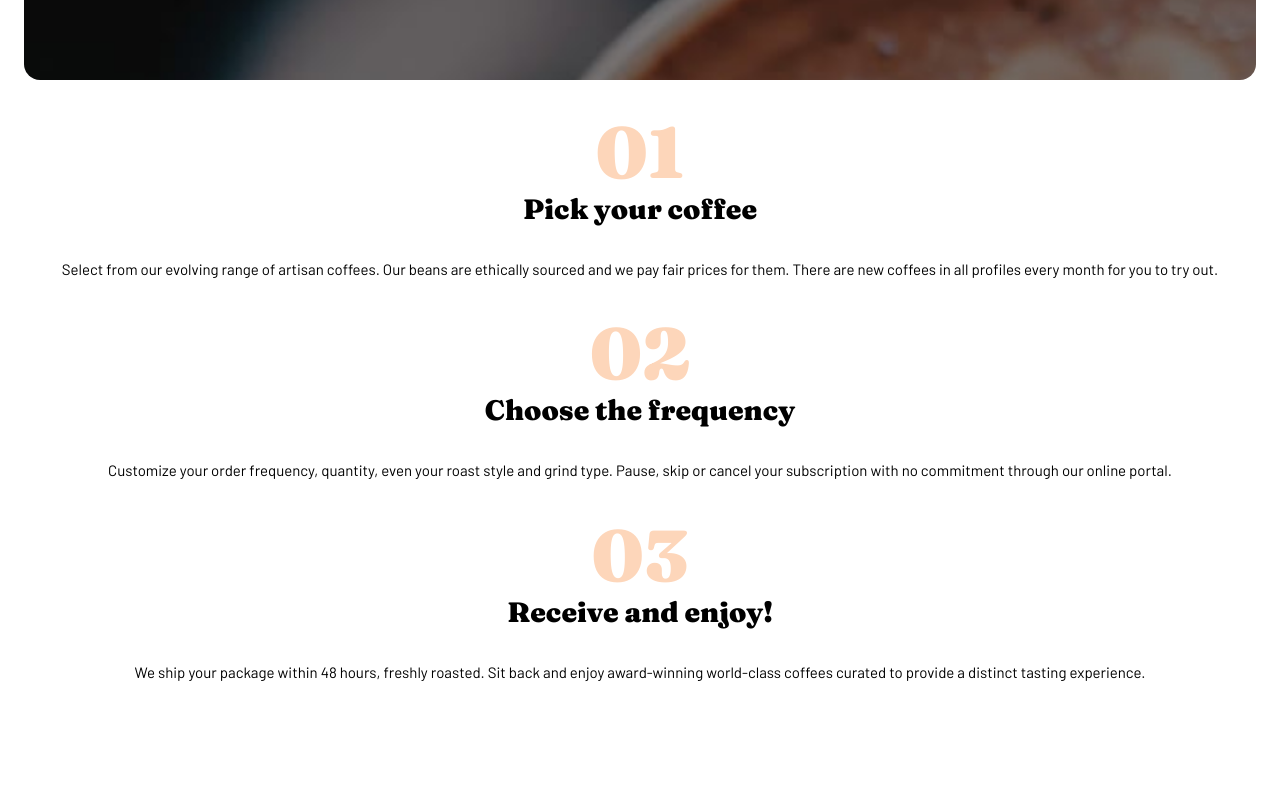
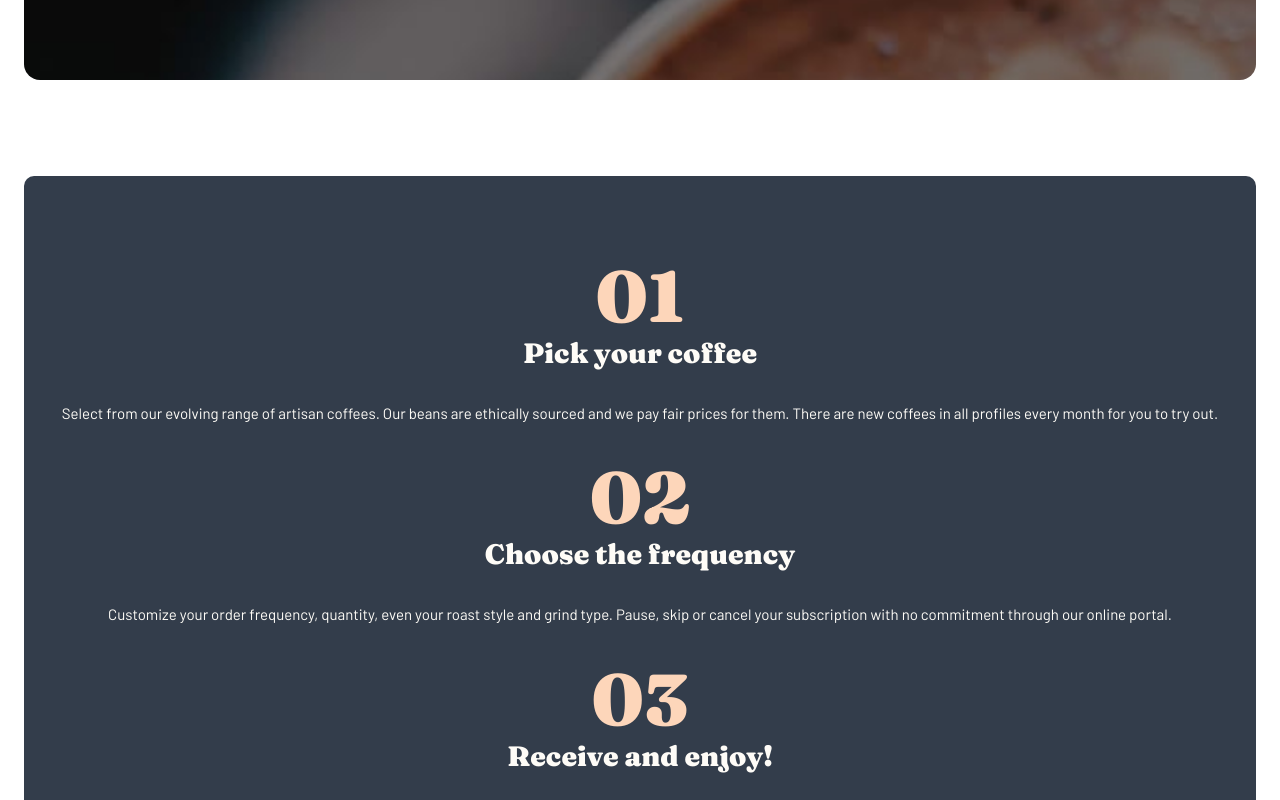
Before and after one commit to DrKlonk/fem-coffee, a Vue app: page /create-plan in a window 1280 px wide. Shown: the part 440-1240 px from the top of the page. Built offline with nearby package versions, Linux system fonts and the light colour scheme.

Commit message:
steps with dark mode

```diff
--- a/src/components/shared/Step.vue
+++ b/src/components/shared/Step.vue
@@ -1,8 +1,12 @@
 <template>
   <div class="step">
     <h2 class="step__number">{{ step.number }}</h2>
-    <h1 class="step__heading">{{ step.heading }}</h1>
-    <p class="step__paragraph">{{ step.paragraph }}</p>
+    <h1 class="step__heading" :class="{ dark: darkMode }">
+      {{ step.heading }}
+    </h1>
+    <p class="step__paragraph" :class="{ dark: darkMode }">
+      {{ step.paragraph }}
+    </p>
   </div>
 </template>
 <script>
@@ -12,6 +16,9 @@ export default {
     step: {
       type: Object,
       required: true,
+    },
+    darkMode: {
+      default: false,
     },
   },
 }
@@ -33,4 +40,7 @@ export default {
     margin-top: 2rem;
   }
 }
+.dark {
+  color: $color-light-cream;
+}
 </style>
--- a/src/components/shared/Steps.vue
+++ b/src/components/shared/Steps.vue
@@ -1,7 +1,7 @@
 <template>
-  <ul class="steps">
+  <ul class="steps" :class="{ dark: darkMode }">
     <li class="step" v-for="step in localSteps" :key="step">
-      <Step :step="step" />
+      <Step :step="step" :dark-mode="darkMode" />
     </li>
   </ul>
 </template>
@@ -10,6 +10,7 @@
 import Step from "@/components/shared/Step.vue"
 import { steps } from "@/assets/content.js"
 export default {
+  props: ["darkMode"],
   data() {
     return {
       localSteps: steps,
@@ -21,8 +22,13 @@ export default {
 }
 </script>
 
-<style>
+<style lang="scss" scoped>
 .steps {
   list-style: none;
 }
+.dark {
+  background-color: $color-dark-grey-blue;
+  border-radius: $br-large;
+  padding: 3rem 0;
+}
 </style>
--- a/src/pages/create/CreatePlan.vue
+++ b/src/pages/create/CreatePlan.vue
@@ -7,7 +7,7 @@
       fresh to your door.</template
     >
   </HeroImage>
-  <Steps />
+  <Steps :dark-mode="true" />
 </template>
 
 <script>
@@ -25,3 +25,9 @@ export default {
   name: "CreatePlan",
 }
 </script>
+
+<style lang="scss">
+.steps {
+  margin-top: 6rem;
+}
+</style>
```
